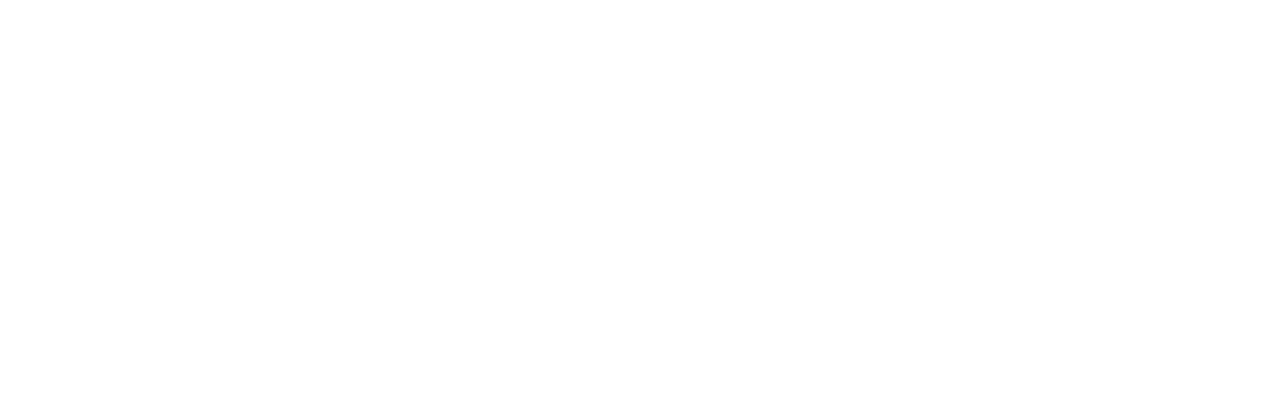
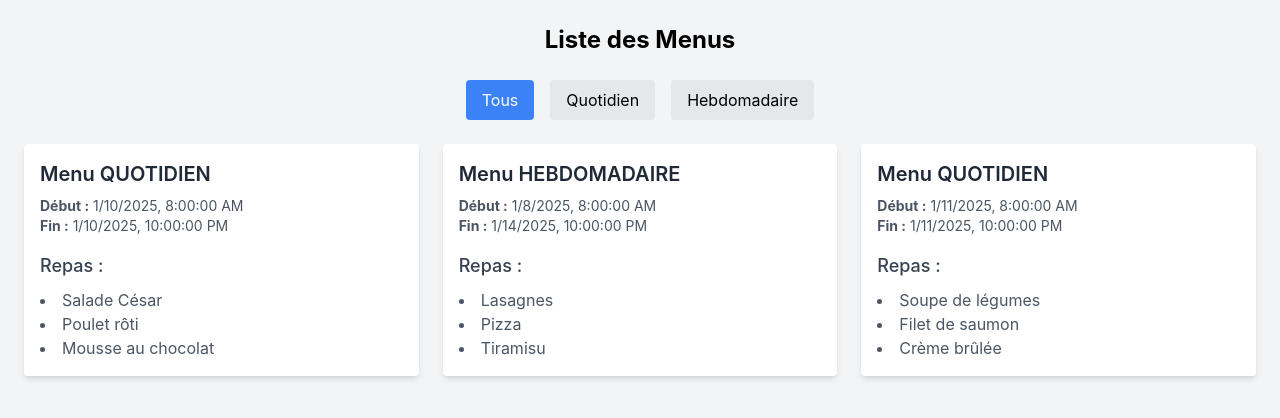
Before and after one commit to JelloulMontassar/restaurant-universitaire, a React (Create React App) app: page /liste_menu in a window 1280 px wide. Before the commit this address had no page. Shown: the top 418 px of the page. Built offline with nearby package versions, Linux system fonts and the light colour scheme.

Commit message:
liste des menus quotidien et hebdomadaire et filtrage

```diff
--- a/src/App.js
+++ b/src/App.js
@@ -15,6 +15,7 @@
 import PaiementRepas from "./Repas/PaiementRepas";
 import RecuPaiement from "./Repas/RecuPaiement";
 import Dashboard from "./Dashboard/Dashboard";
+import MenuList from "./Menu/MenuList";
 
 function App() {
   return (
@@ -38,6 +39,7 @@
         <Route path="/paiement_repas" element={<PaiementRepas />} />
         <Route path="/recu_paiement" element={<RecuPaiement />} />
         <Route path="/dashboard" element={<Dashboard />} />
+        <Route path="/liste_menu" element={<MenuList />} />
       </Routes>
     </div>
   );
--- /dev/null
+++ b/src/Menu/MenuList.jsx
@@ -0,0 +1,102 @@
+import React, { useState } from "react";
+
+const MenuList = () => {
+    // Fake data définie directement dans le composant
+    const fakeMenus = [
+        {
+            id: 1,
+            type: "QUOTIDIEN",
+            startDate: "2025-01-10T08:00:00",
+            endDate: "2025-01-10T22:00:00",
+            repas: ["Salade César", "Poulet rôti", "Mousse au chocolat"],
+        },
+        {
+            id: 2,
+            type: "HEBDOMADAIRE",
+            startDate: "2025-01-08T08:00:00",
+            endDate: "2025-01-14T22:00:00",
+            repas: ["Lasagnes", "Pizza", "Tiramisu"],
+        },
+        {
+            id: 3,
+            type: "QUOTIDIEN",
+            startDate: "2025-01-11T08:00:00",
+            endDate: "2025-01-11T22:00:00",
+            repas: ["Soupe de légumes", "Filet de saumon", "Crème brûlée"],
+        },
+    ];
+
+    // État pour gérer le filtre
+    const [filter, setFilter] = useState("ALL"); // Filtre par défaut : Tous
+
+    // Filtrer les menus en fonction du filtre sélectionné
+    const filteredMenus =
+        filter === "ALL"
+            ? fakeMenus
+            : fakeMenus.filter((menu) => menu.type === filter);
+
+    return (
+        <div className="p-6 bg-gray-100 min-h-screen">
+            <h1 className="text-2xl font-bold text-center mb-6">Liste des Menus</h1>
+
+            {/* Boutons de filtre */}
+            <div className="flex justify-center mb-6">
+                <button
+                    className={`px-4 py-2 mx-2 rounded ${filter === "ALL" ? "bg-blue-500 text-white" : "bg-gray-200"
+                        }`}
+                    onClick={() => setFilter("ALL")}
+                >
+                    Tous
+                </button>
+                <button
+                    className={`px-4 py-2 mx-2 rounded ${filter === "QUOTIDIEN" ? "bg-blue-500 text-white" : "bg-gray-200"
+                        }`}
+                    onClick={() => setFilter("QUOTIDIEN")}
+                >
+                    Quotidien
+                </button>
+                <button
+                    className={`px-4 py-2 mx-2 rounded ${filter === "HEBDOMADAIRE" ? "bg-blue-500 text-white" : "bg-gray-200"
+                        }`}
+                    onClick={() => setFilter("HEBDOMADAIRE")}
+                >
+                    Hebdomadaire
+                </button>
+            </div>
+
+            {/* Liste des menus */}
+            <div className="grid gap-6 sm:grid-cols-1 md:grid-cols-2 lg:grid-cols-3">
+                {filteredMenus.map((menu) => (
+                    <div
+                        key={menu.id}
+                        className="bg-white p-4 rounded shadow-md hover:shadow-lg transition-shadow"
+                    >
+                        <h2 className="text-xl font-semibold text-gray-800 mb-2">
+                            Menu {menu.type}
+                        </h2>
+                        <p className="text-sm text-gray-600 mb-4">
+                            <strong>Début :</strong> {new Date(menu.startDate).toLocaleString()}
+                            <br />
+                            <strong>Fin :</strong> {new Date(menu.endDate).toLocaleString()}
+                        </p>
+                        <h3 className="text-lg font-medium text-gray-700 mb-2">Repas :</h3>
+                        <ul className="list-disc list-inside">
+                            {menu.repas.map((repas, index) => (
+                                <li key={index} className="text-gray-600">
+                                    {repas}
+                                </li>
+                            ))}
+                        </ul>
+                    </div>
+                ))}
+            </div>
+
+            {/* Aucun menu trouvé */}
+            {filteredMenus.length === 0 && (
+                <p className="text-center text-gray-500 mt-6">Aucun menu trouvé.</p>
+            )}
+        </div>
+    );
+};
+
+export default MenuList;
```
